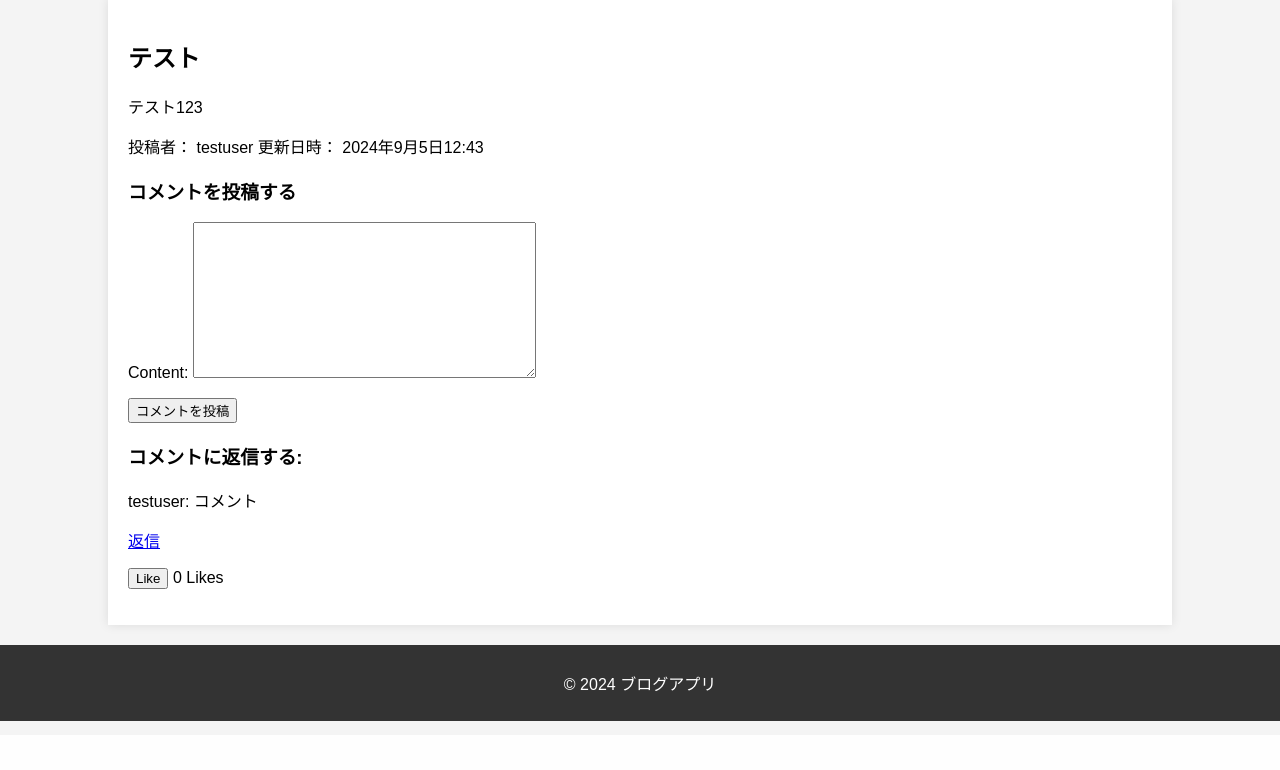
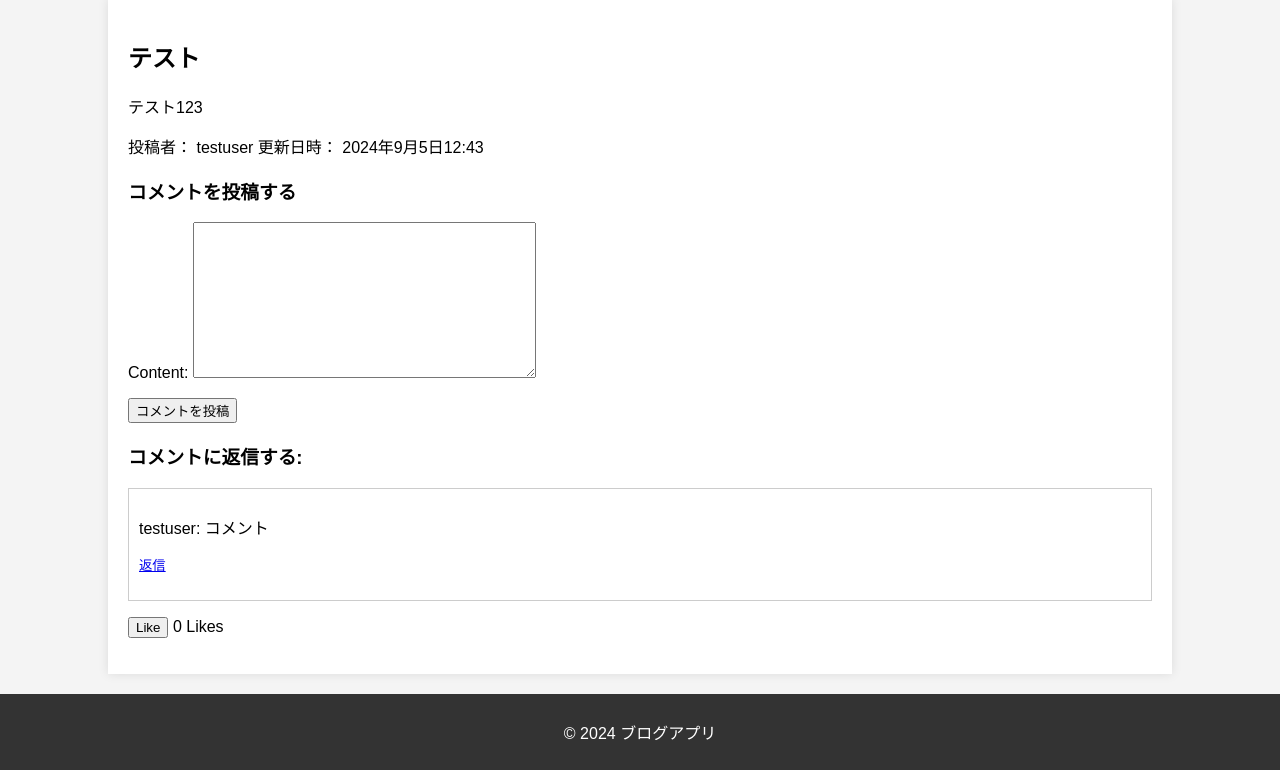
Before and after one commit to mkhirose/refactored-octo-guacamole, a Django app: page /post/2/ in a window 1280 px wide. Shown: the part 65-835 px from the top of the page. Before the commit the page ends 786 px from the top, so only its background shows below. Run offline with Django 5.2, Linux system fonts and the light colour scheme; data comes from the database, SQL or seed files in the repository.

Commit message:
Add files via upload

```diff
--- a/static/css/styles.css
+++ b/static/css/styles.css
@@ -43,3 +43,17 @@ footer {
     background-color: #333;
     color: #fff;
 }
+
+.comment {
+    border: 1px solid #ccc;
+    padding: 10px;
+    margin-bottom: 10px;
+}
+
+.replies {
+    margin-left: 20px;
+}
+
+.reply {
+    font-size: smaller;
+}
```
